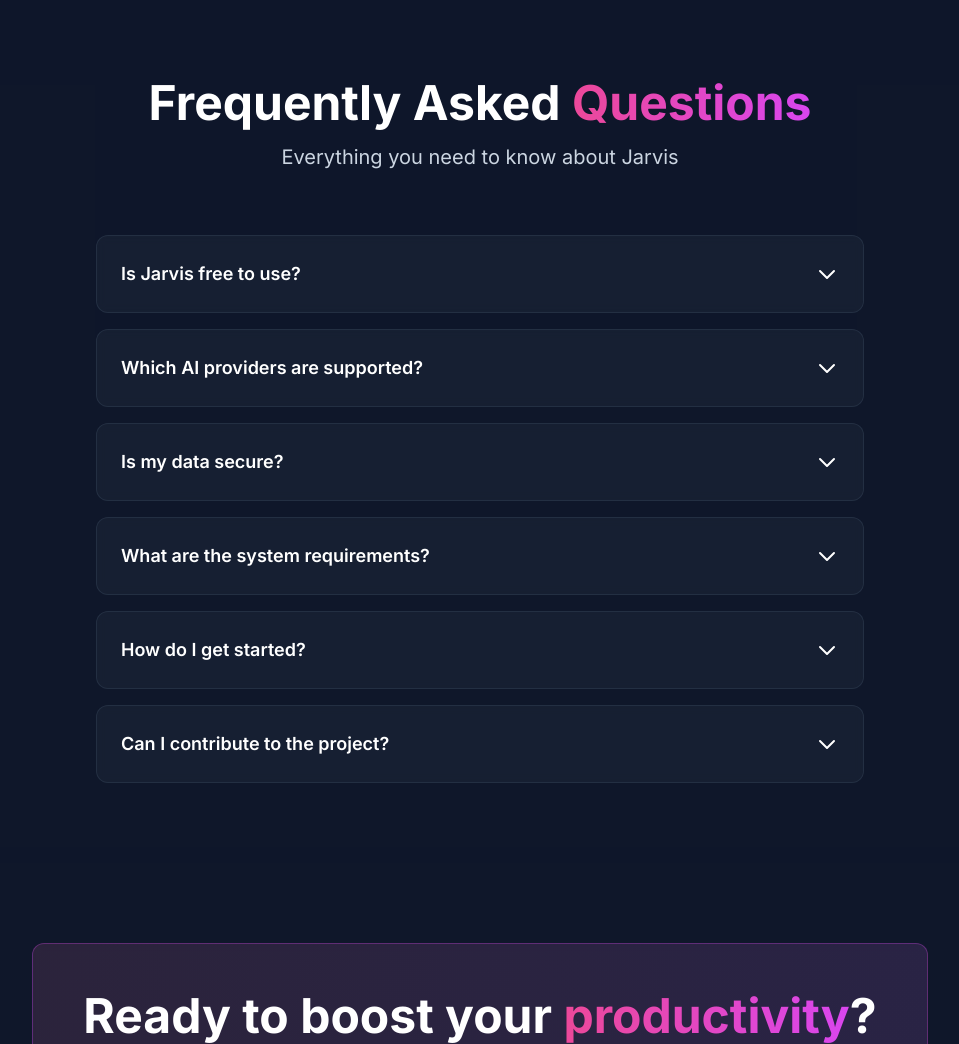
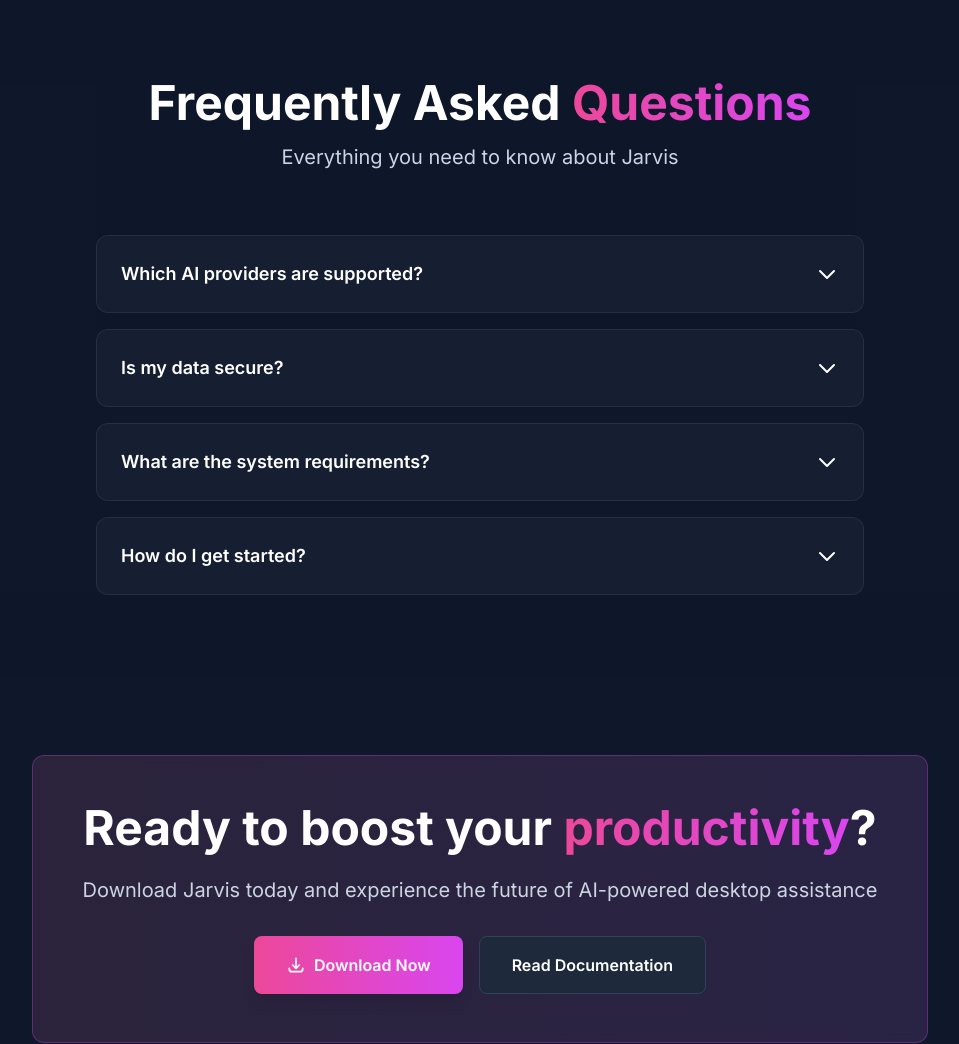
Before and after one commit to JavohirMX/jarvis, a Django app: page / in a window 1280 px wide. Shown: the part 4234-5278 px from the top of the page, without its empty margins (160-1119 px from the left). Run offline with Django 5.2, Linux system fonts and the light colour scheme; style sheets or scripts are compiled from the project's sources; parts of the project's set-up code (start-up, migrations or seed data) failed here and were passed over.

Commit message:
feat: update landing page by adding a fixed animated background and removing outdated FAQ items for a cleaner design

```diff
--- a/landing/templates/landing/index.html
+++ b/landing/templates/landing/index.html
@@ -2,15 +2,15 @@
 {% load static %}
 
 {% block content %}
+<!-- Animated Background - Fixed to viewport -->
+<div class="fixed inset-0 overflow-hidden pointer-events-none z-0">
+    <div class="absolute top-1/4 left-1/4 w-96 h-96 bg-jarvis-purple/30 rounded-full blur-3xl animate-orbit-1"></div>
+    <div class="absolute bottom-1/4 right-1/4 w-96 h-96 bg-jarvis-pink/30 rounded-full blur-3xl animate-orbit-2"></div>
+    <div class="absolute top-1/2 right-1/3 w-64 h-64 bg-jarvis-glow/20 rounded-full blur-3xl animate-orbit-3"></div>
+</div>
+
 <!-- Hero Section -->
-<section class="relative min-h-screen flex items-center justify-center overflow-hidden pt-20">
-    <!-- Animated Background -->
-    <div class="absolute inset-0 overflow-hidden">
-        <div class="absolute top-1/4 left-1/4 w-96 h-96 bg-jarvis-purple/30 rounded-full blur-3xl animate-orbit-1"></div>
-        <div class="absolute bottom-1/4 right-1/4 w-96 h-96 bg-jarvis-pink/30 rounded-full blur-3xl animate-orbit-2"></div>
-        <div class="absolute top-1/2 right-1/3 w-64 h-64 bg-jarvis-glow/20 rounded-full blur-3xl animate-orbit-3"></div>
-    </div>
-
+<section class="relative min-h-screen flex items-center justify-center pt-20">
     <div class="relative section-container text-center">
         <div class="max-w-4xl mx-auto">
             <!-- Badge -->
@@ -509,19 +509,6 @@
     </div>
 
     <div class="max-w-3xl mx-auto space-y-4">
-        <!-- FAQ Item 1 -->
-        <div class="faq-item card cursor-pointer">
-            <div class="flex justify-between items-center">
-                <h3 class="font-semibold text-lg">Is Jarvis free to use?</h3>
-                <svg class="w-6 h-6 transform transition-transform faq-icon" fill="none" stroke="currentColor" viewBox="0 0 24 24">
-                    <path stroke-linecap="round" stroke-linejoin="round" stroke-width="2" d="M19 9l-7 7-7-7" />
-                </svg>
-            </div>
-            <div class="faq-content hidden mt-4 text-slate-300">
-                <p>Jarvis is open-source and free to use. However, you'll need your own API keys for the AI providers (OpenAI, Anthropic, or Gemini) to use the AI features. We offer generous free tier quotas to get you started.</p>
-            </div>
-        </div>
-
         <!-- FAQ Item 2 -->
         <div class="faq-item card cursor-pointer">
             <div class="flex justify-between items-center">
@@ -573,19 +560,6 @@
                 <p>Simply download Jarvis for your platform, install it, and configure your AI provider API keys in the settings. Check out our documentation for detailed setup instructions and best practices.</p>
             </div>
         </div>
-
-        <!-- FAQ Item 6 -->
-        <div class="faq-item card cursor-pointer">
-            <div class="flex justify-between items-center">
-                <h3 class="font-semibold text-lg">Can I contribute to the project?</h3>
-                <svg class="w-6 h-6 transform transition-transform faq-icon" fill="none" stroke="currentColor" viewBox="0 0 24 24">
-                    <path stroke-linecap="round" stroke-linejoin="round" stroke-width="2" d="M19 9l-7 7-7-7" />
-                </svg>
-            </div>
-            <div class="faq-content hidden mt-4 text-slate-300">
-                <p>Absolutely! Jarvis is open-source and we welcome contributions. Check out our GitHub repository for contribution guidelines, open issues, and development roadmap.</p>
-            </div>
-        </div>
     </div>
 </section>
 
```
